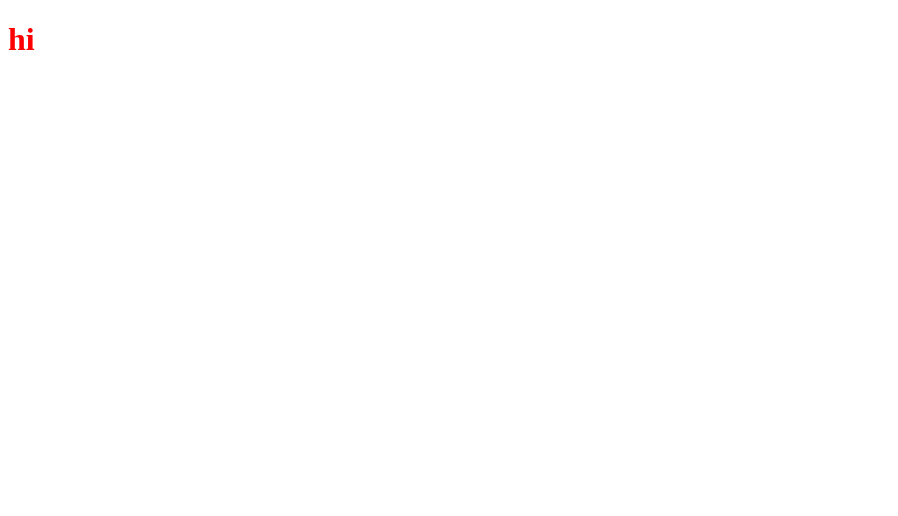
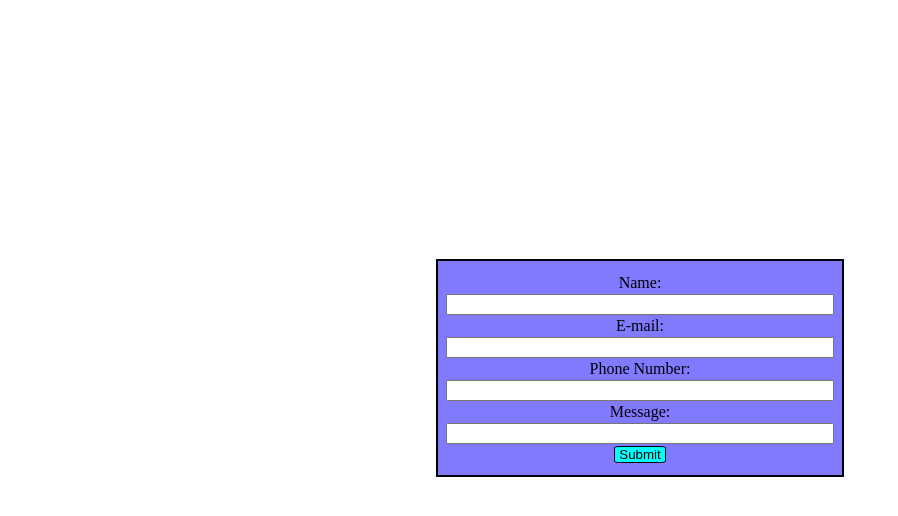
Before and after one commit to PetrAlexkulakov/Form, a website built with webpack: page index.html in a window 1280 px wide. Shown: the whole page, without its empty margins (0-898 px from the left). Built offline with nearby package versions, Linux system fonts and the light colour scheme.

Commit message:
feat: improve design

```diff
--- a/index.html
+++ b/index.html
@@ -3,9 +3,22 @@
 <head>
     <meta charset="UTF-8">
     <meta name="viewport" content="width=device-width, initial-scale=1.0">
+    <link rel="icon" type="image/svg+xml" href="/checks.svg" />
     <title>Form</title>
 </head>
 <body>
-    <h1>hi</h1>
+    <div class="main">
+        <form class="main_form">
+            <label for="name">Name:</label>
+            <input type="text" name="name">
+            <label for="email">E-mail:</label>
+            <input type="email" name="email">
+            <label for="phone">Phone Number:</label>
+            <input type="text" name="phone">
+            <label for="message">Message:</label>
+            <input type="text" name="message">
+            <button type="submit" class="btn-submit">Submit</button>
+        </form>
+    </div>
 </body>
 </html>
--- a/package.json
+++ b/package.json
@@ -4,6 +4,7 @@
   "version": "1.0.0",
   "main": "index.js",
   "scripts": {
+    "start": "webpack serve",
     "build": "webpack"
   },
   "devDependencies": {
@@ -16,7 +17,8 @@
     "sass-loader": "^13.3.2",
     "style-loader": "^3.3.3",
     "webpack": "^5.89.0",
-    "webpack-cli": "^5.1.4"
+    "webpack-cli": "^5.1.4",
+    "webpack-dev-server": "^4.15.1"
   },
   "author": "",
   "license": "ISC"
--- a/src/styles/main.scss
+++ b/src/styles/main.scss
@@ -1,3 +1,31 @@
-h1 {
-    color: red;
+.main{
+    display: flex;
+    justify-content: center;
+    align-items: center;
+    height: 90vh;
 }
+
+input {
+    width: 100%;
+}
+
+.main_form{
+    display: flex;
+    flex-direction: column;
+    justify-content: center;
+    align-items: center;
+    gap: 2px;
+    width: 30%;
+    padding: 1%;
+    background: rgb(129,122,255);
+    border: black solid 2px;
+    text-align: center;
+}
+
+.btn-submit{
+    width: min-content;
+    padding: 0 1%;
+    border-radius: 12%;
+    border: solid black 1px;
+    background-color: aqua;
+}
--- a/webpack.config.js
+++ b/webpack.config.js
@@ -3,7 +3,7 @@ const HtmlWebpackPlugin = require('html-webpack-plugin');
 
 module.exports = {
   entry: './src/index.js',
-  mode: 'development',
+  mode: 'production',
   devtool: 'source-map',
   output: {
     filename: 'bundle.js',
```
Also changed, not shown: public/checks.svg (added), 1 other file.
